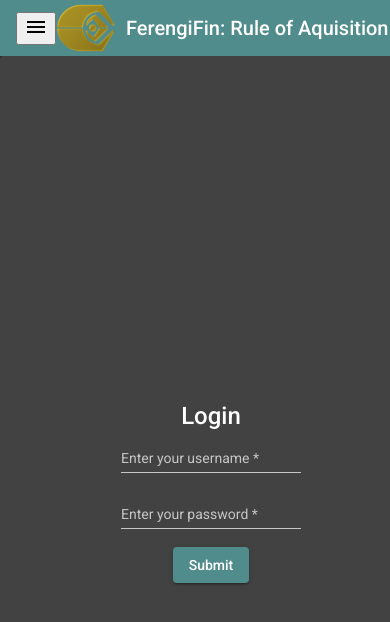
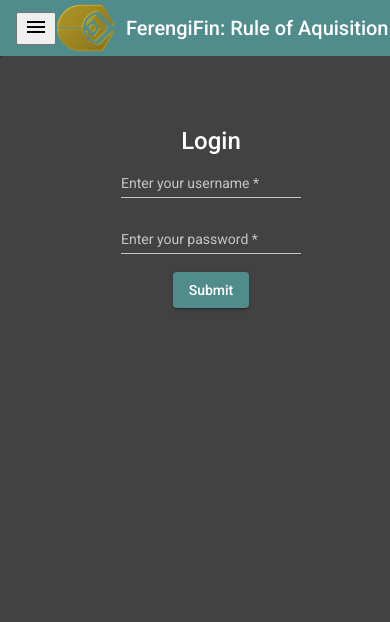
Before and after one commit to jmt0494/Budget, an Angular app in the folder FerengiFin/: page /login in a window 390 px wide. Shown: the top 622 px of the page. Built offline with nearby package versions, Linux system fonts and the light colour scheme.

Commit message:
404 page added, updated media query

```diff
--- a/FerengiFin/src/app/core/core.module.ts
+++ b/FerengiFin/src/app/core/core.module.ts
@@ -6,11 +6,12 @@ import { MatSidenavModule } from '@angular/material/sidenav';
 import { MatToolbarModule } from '@angular/material/toolbar';
 import { AppRoutingModule } from '../routing.module';
 import { NavComponent } from './nav/nav.component';
+import { NotFoundPageComponent } from './not-found-page/not-found-page.component';
 
 
 
 @NgModule({
-  declarations: [NavComponent],
+  declarations: [NavComponent, NotFoundPageComponent],
   imports: [
     CommonModule,
     MatToolbarModule,
--- /dev/null
+++ b/FerengiFin/src/app/core/not-found-page/not-found-page.component.html
@@ -0,0 +1,5 @@
+<div class="container centered">
+    <h2 class="error" >404</h2>
+    <img class="image" src="../../../assets/Must-have-taken-a-wrong-turn.PNG">
+    <h3 class="message">The page you are looking for could not be found</h3>
+</div>
--- /dev/null
+++ b/FerengiFin/src/app/core/not-found-page/not-found-page.component.scss
@@ -0,0 +1,55 @@
+.error {
+    font-size: 50pt;
+    margin-bottom: 3rem;
+}
+
+.image {
+    max-width: 600px;
+
+}
+
+.container {
+    width: 40%;
+    max-width: 300px;
+    margin-left: 30%;
+    margin-top: 10rem;
+    height: 20rem;
+}
+
+.centered {
+    display: flex;
+    flex-direction: column;
+    align-items: center;
+    justify-content: center;
+    height: inherit;
+}
+
+.message{
+    margin-top: 3rem;
+    font-size: 18pt;
+    width: 100%;
+    text-align: center;
+}
+
+@media screen and (max-width: 800px) {
+    .container {
+        width: 100%;
+        max-width: 600px;
+        margin-left: 0px;
+        margin-top: 0px;
+        height: 100%;
+    }
+
+    .centered{
+        padding-top: 15%;
+        display: flex;
+        flex-direction: column;
+        align-items: center;
+        justify-content: normal;
+        height: inherit;
+      }
+
+      .image {
+        width: 100%;
+      }
+}
--- /dev/null
+++ b/FerengiFin/src/app/core/not-found-page/not-found-page.component.ts
@@ -0,0 +1,15 @@
+import { Component, OnInit } from '@angular/core';
+
+@Component({
+  selector: 'app-not-found-page',
+  templateUrl: './not-found-page.component.html',
+  styleUrls: ['./not-found-page.component.scss']
+})
+export class NotFoundPageComponent implements OnInit {
+
+  constructor() { }
+
+  ngOnInit(): void {
+  }
+
+}
--- a/FerengiFin/src/app/features/login/feature/login.component.scss
+++ b/FerengiFin/src/app/features/login/feature/login.component.scss
@@ -29,4 +29,13 @@
         margin-top: 0px;
         height: 100%;
     }
+
+    .centered{
+      padding-top: 15%;
+      display: flex;
+      flex-direction: column;
+      align-items: center;
+      justify-content: normal;
+      height: inherit;
+    }
 }
--- a/FerengiFin/src/app/routing.module.ts
+++ b/FerengiFin/src/app/routing.module.ts
@@ -4,11 +4,12 @@ import { LoginComponent } from './features/login/feature/login.component';
 import { BudgetComponent } from './features/budget/feature/budget/budget.component';
 import { LoginRoutingModule, loginRoutes } from './features/login/feature/login-routing.module';
 import { BudgetRoutingModule, budgetRoutes } from './features/budget/feature/budget-shell/budget-routing.module';
+import { NotFoundPageComponent } from './core/not-found-page/not-found-page.component';
 
 const routes: Routes = [
   ...loginRoutes,
-  ...budgetRoutes
-
+  ...budgetRoutes,
+  {path: "**", component: NotFoundPageComponent}
 ];
 
 @NgModule({
```
Also changed, not shown: FerengiFin/src/app/core/core-routing.module.ts (added, +13 -0 lines), FerengiFin/src/assets/Must-have-taken-a-wrong-turn.PNG (added), 1 other file (tests, documents, lock files or other folders).
